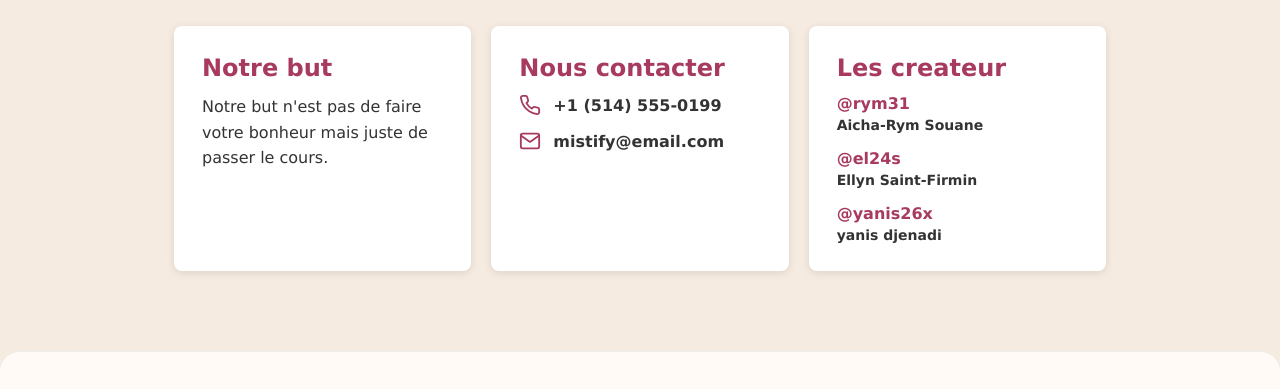
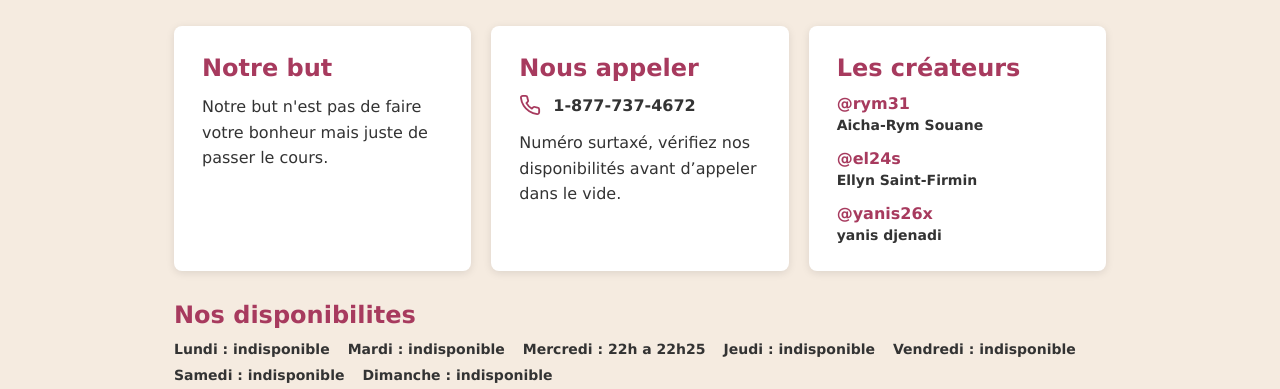
Before and after one commit to yanis26x/Mistify-frontend, a React (Vite) app: page /contact in a window 1280 px wide. Shown: the part 411-800 px from the top of the page. Built offline with nearby package versions, Linux system fonts and the light colour scheme; no server answers; a web font is replaced by a local one.

Commit message:
page contact fait

```diff
--- a/src/pages/contact/contact.css
+++ b/src/pages/contact/contact.css
@@ -153,6 +153,29 @@
   font-weight: 600;
 }
 
+.disponibilites {
+  margin-top: 10px;
+}
+
+.disponibilites h2 {
+  color: #A73A5E;
+  font-size: 24px;
+  margin: 0 0 12px 0;
+}
+
+.liste-disponibilites {
+  display: flex;
+  flex-wrap: wrap;
+  gap: 10px 18px;
+}
+
+.liste-disponibilites p {
+  color: #333;
+  font-size: 14px;
+  font-weight: 600;
+  margin: 0;
+}
+
 @media (max-width: 760px) {
   .conteneur-contact {
     margin: 40px auto;
--- a/src/pages/contact/contact.jsx
+++ b/src/pages/contact/contact.jsx
@@ -4,7 +4,7 @@ import axios from "axios";
 import "./contact.css";
 import Navbar from "../../components/navbar/Navbar";
 import Footer from "../../components/footer/Footer";
-import { FiMail, FiPhone } from "react-icons/fi";
+import { FiPhone } from "react-icons/fi";
 
 export default function Contact() {
   const navigate = useNavigate();
@@ -68,23 +68,20 @@ export default function Contact() {
           </section>
 
           <section className="carte-contact">
-            <h2>Nous contacter</h2>
+            <h2>Nous appeler</h2>
 
             <div className="coordonnees-contact">
               <div className="coordonnee-contact">
                 <FiPhone size={22} />
-                <span>+1 (514) 555-0199</span>
+                <span>1-877-737-4672</span>
               </div>
 
-              <div className="coordonnee-contact">
-                <FiMail size={22} />
-                <span>mistify@email.com</span>
-              </div>
+             <p>Numéro surtaxé, vérifiez nos disponibilités avant d’appeler dans le vide.</p>
             </div>
           </section>
 
           <section className="carte-contact">
-            <h2>Les createur</h2>
+            <h2>Les créateurs</h2>
 
             <div className="liste-createurs">
               <div className="personne-createur">
@@ -104,6 +101,19 @@ export default function Contact() {
             </div>
           </section>
         </div>
+
+        <section className="disponibilites">
+          <h2>Nos disponibilites</h2>
+          <div className="liste-disponibilites">
+            <p>Lundi : indisponible</p>
+            <p>Mardi : indisponible</p>
+            <p>Mercredi : 22h a 22h25</p>
+            <p>Jeudi : indisponible</p>
+            <p>Vendredi : indisponible</p>
+            <p>Samedi : indisponible</p>
+            <p>Dimanche : indisponible</p>
+          </div>
+        </section>
       </main>
 
       <Footer />
```
